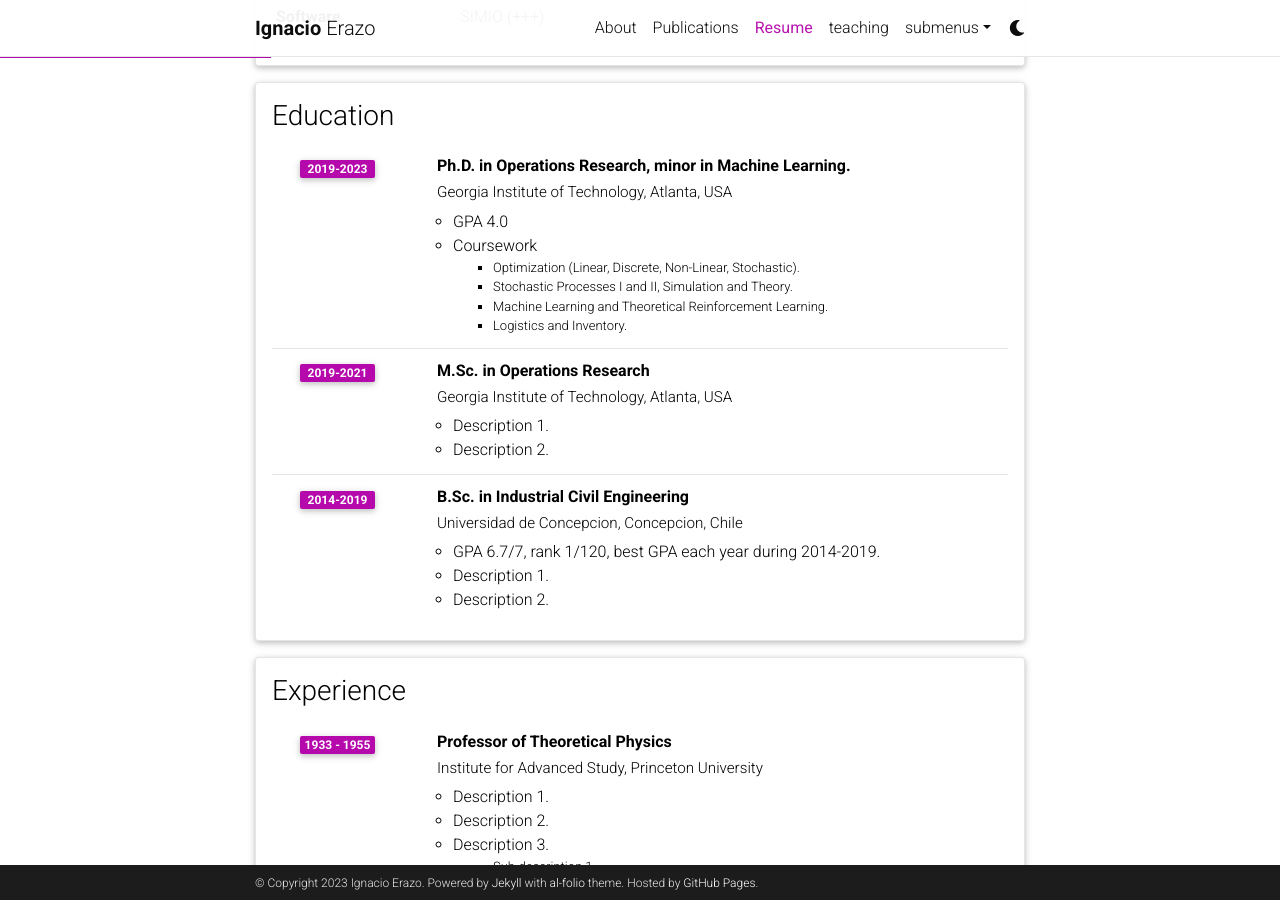
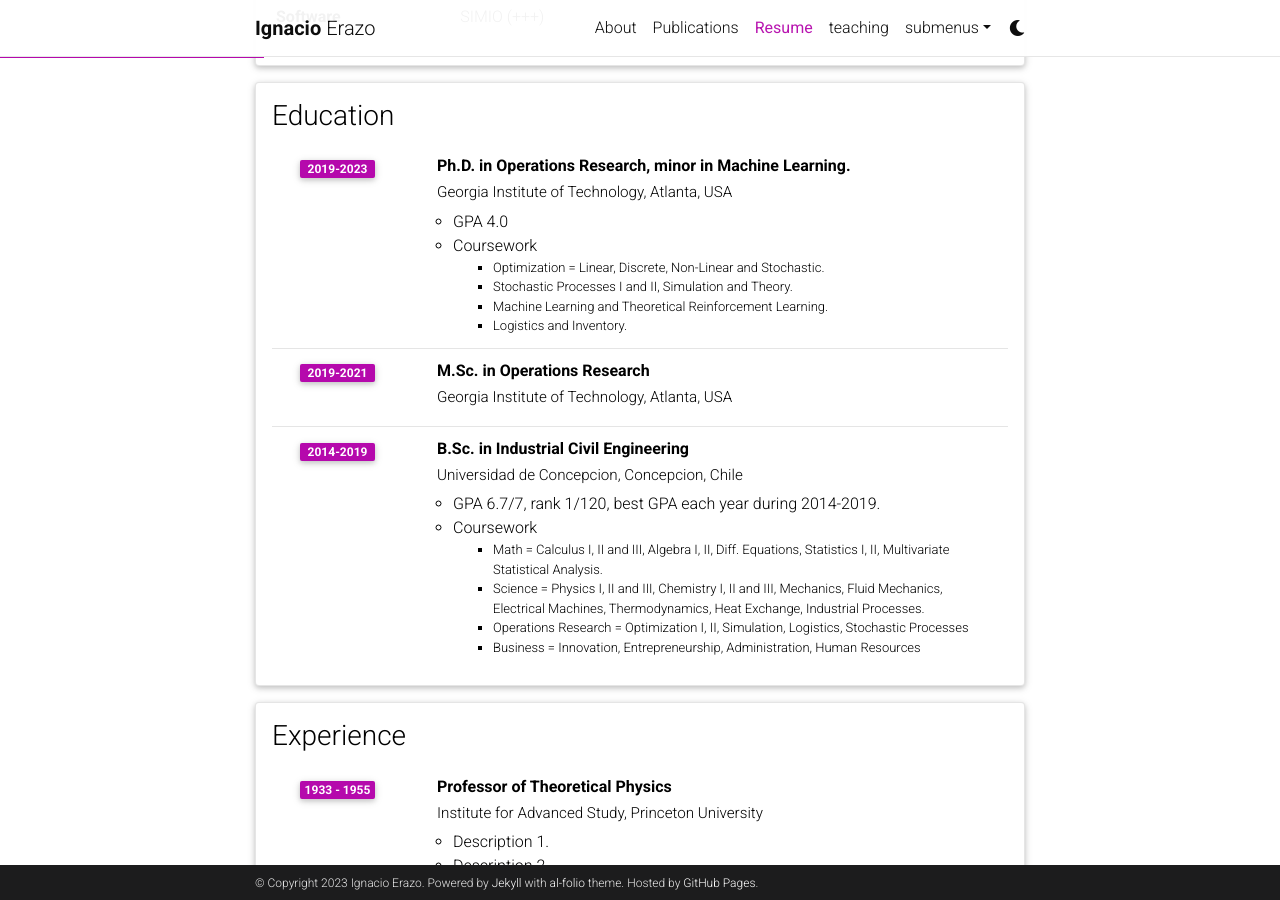
Before and after one commit to ierazo/ierazo.github.io, a Jekyll site: the page built from _pages/resume.md, in a window 1280 px wide and 900 px high, scrolled down 391 px. Built offline with Jekyll 4.4.1, drawn with Linux system fonts in a browser that asks for light colours; comment, search, counter and statistics services are not loaded; a style sheet for code colours, icons or effects is not loaded.

Commit message:
new size for mapping

```diff
--- a/_data/cv.yml
+++ b/_data/cv.yml
@@ -20,24 +20,24 @@
         - GPA 4.0
         - title: Coursework
           contents:
-            - Optimization (Linear, Discrete, Non-Linear, Stochastic).
+            - Optimization = Linear, Discrete, Non-Linear and Stochastic.
             - Stochastic Processes I and II, Simulation and Theory.
             - Machine Learning and Theoretical Reinforcement Learning.
             - Logistics and Inventory.
     - title: M.Sc. in Operations Research
       institution: Georgia Institute of Technology, Atlanta, USA
       year: 2019-2021
-      description:
-        - Description 1.
-        - Description 2.
     - title: B.Sc. in Industrial Civil Engineering
       institution: Universidad de Concepcion, Concepcion, Chile
       year: 2014-2019
       description:
         - GPA 6.7/7, rank 1/120, best GPA each year during 2014-2019.
-        - Description 1.
-        - Description 2.
-
+        - title: Coursework
+          contents:
+            - Math = Calculus I, II and III, Algebra I, II, Diff. Equations, Statistics I, II, Multivariate Statistical Analysis.
+            - Science = Physics I, II and III, Chemistry I, II and III, Mechanics, Fluid Mechanics, Electrical Machines, Thermodynamics, Heat Exchange, Industrial Processes.
+            - Operations Research = Optimization I, II, Simulation, Logistics, Stochastic Processes
+            - Business = Innovation, Entrepreneurship, Administration, Human Resources
 - title: Experience
   type: time_table
   contents:
--- a/_includes/cv/map.html
+++ b/_includes/cv/map.html
@@ -1,8 +1,10 @@
 <table class="table table-sm table-borderless table-responsive">
     {% for content in entry.contents %}
+      <font size="-1">
       <tr>
         <td class="p-1 pr-2 font-weight-bold"><b>{{ content.name }}</b></td>
         <td class="p-1 pl-2 font-weight-light text">{{ content.value }}</td>
       </tr>
+      </font>
     {% endfor %}
 </table>
```
